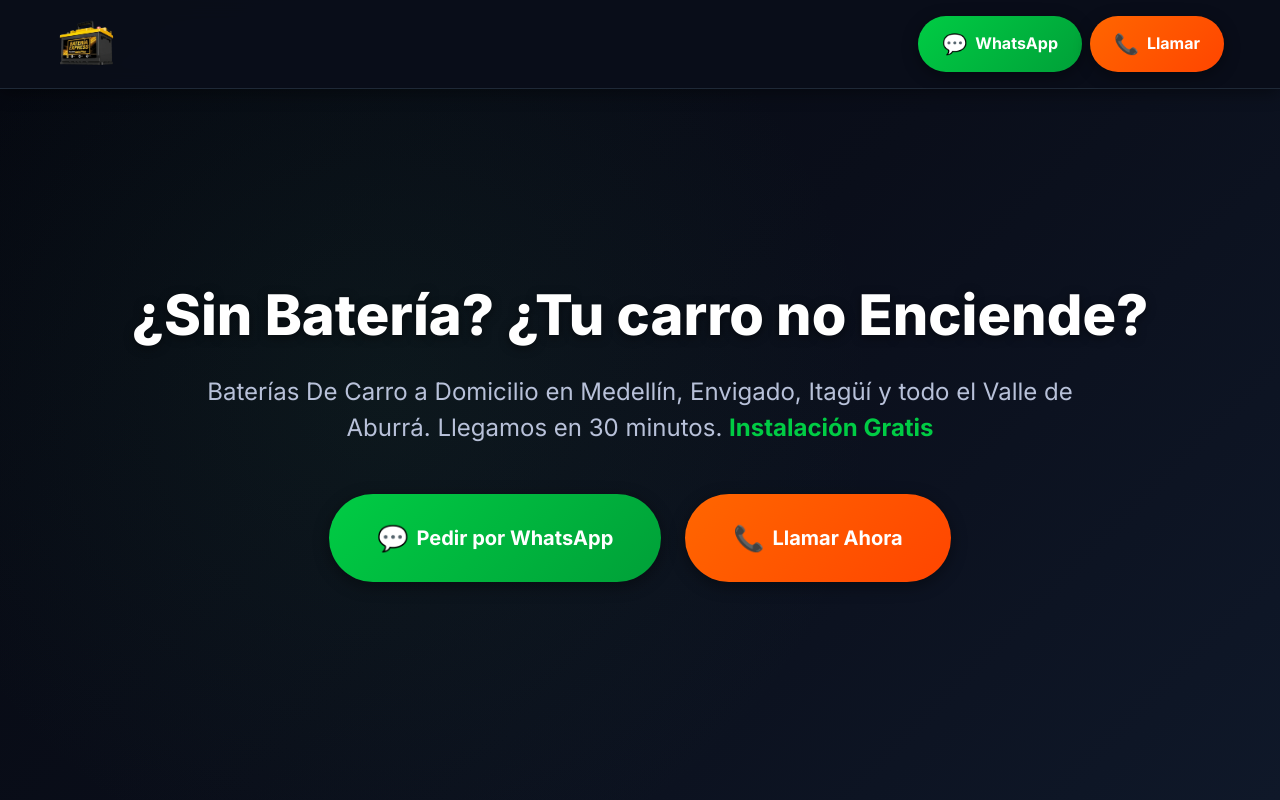
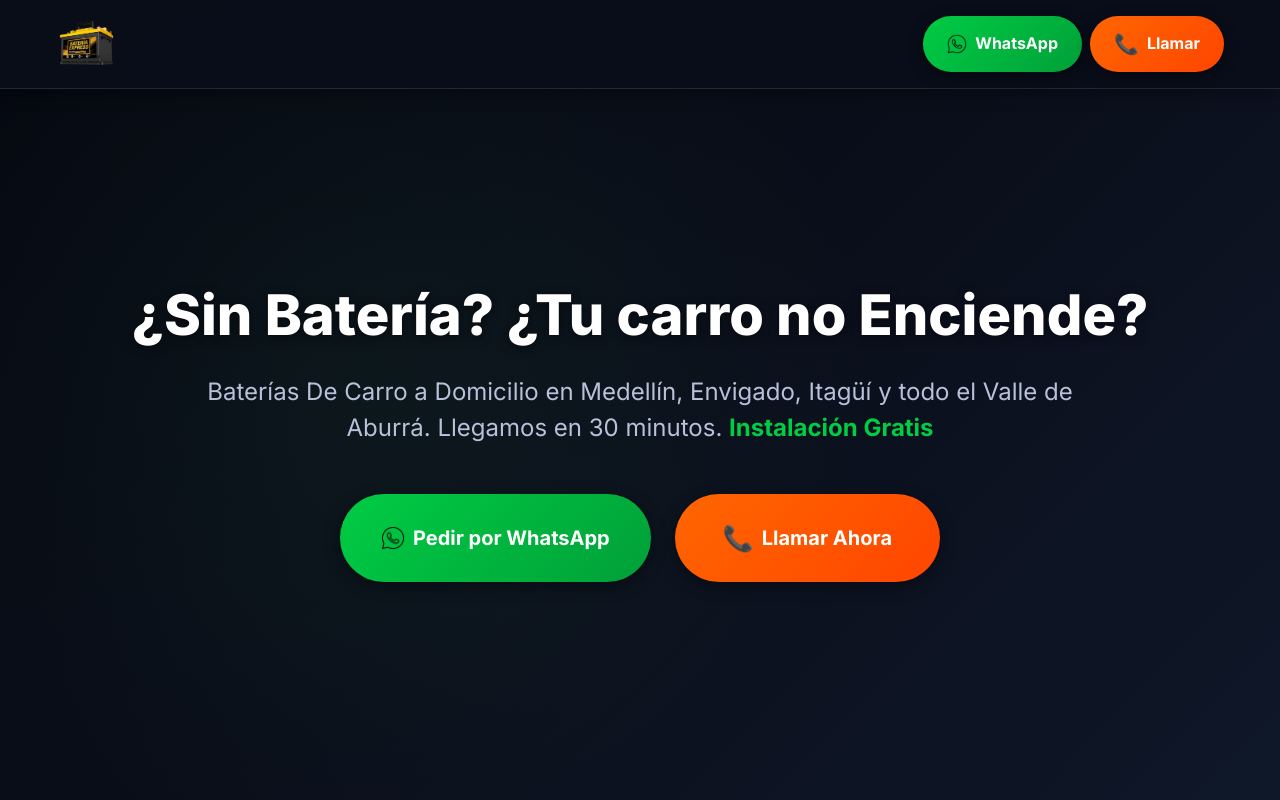
Before and after one commit to bateriasadomicilio-4/gratis, a plain HTML site: page index.html in a window 1280 px wide. Shown: the top 800 px of the page. Drawn offline with Linux system fonts and the light colour scheme.

Commit message:
Add files via upload

```diff
--- a/index.html
+++ b/index.html
@@ -68,7 +68,7 @@
             <div class="header-ctas">
                 <a href="https://tinyurl.com/2bv86fy6?text=Hola!!!+%2ABaterias+thomas%2A.+Necesito+una+bateria+urgente"
                     class="btn btn-whatsapp btn-small" aria-label="Contactar por WhatsApp">
-                    <span class="btn-icon">💬</span>
+                    <img src="imagenes/icons8-whatsapp-50.png" alt="WhatsApp" class="btn-icon" width="20" height="20">
                     WhatsApp
                 </a>
                 <a href="https://tinyurl.com/3nc8kppt" class="btn btn-call btn-small" aria-label="Llamar ahora">
@@ -89,7 +89,7 @@
             <div class="hero-ctas">
                 <a href="https://tinyurl.com/2bv86fy6?text=Hola!!!+%2ABaterias+thomas%2A.+Necesito+una+bateria+a+domicilio"
                     class="btn btn-whatsapp btn-giant" aria-label="Pedir batería por WhatsApp">
-                    <span class="btn-icon">💬</span>
+                    <img src="imagenes/icons8-whatsapp-50.png" alt="WhatsApp" class="btn-icon" width="24" height="24">
                     Pedir por WhatsApp
                 </a>
                 <a href="https://tinyurl.com/3nc8kppt" class="btn btn-call btn-giant"
@@ -253,7 +253,7 @@
     <nav class="sticky-bottom-nav">
         <a href="https://tinyurl.com/2bv86fy6?text=Hola!!!+%2ABaterias+thomas%2A.+Necesito+ayuda"
             class="sticky-btn sticky-btn-whatsapp" aria-label="Contactar por WhatsApp">
-            <span class="sticky-btn-icon">💬</span>
+            <img src="imagenes/icons8-whatsapp-50.png" alt="WhatsApp" class="sticky-btn-icon" width="24" height="24">
             <span class="sticky-btn-text">WhatsApp</span>
         </a>
         <a href="https://tinyurl.com/3nc8kppt" class="sticky-btn sticky-btn-call" aria-label="Llamar ahora">
--- a/styles.css
+++ b/styles.css
@@ -3,11 +3,15 @@
    ========================================== */
 :root {
     /* Colores inspirados en taller mecánico latinoamericano y batería MAC */
-    --color-primary: #1a472a; /* Verde oscuro MAC */
+    --color-primary: #1a472a;
+    /* Verde oscuro MAC */
     --color-primary-light: #2d7a4a;
-    --color-secondary: #FF6600; /* Naranja acción */
-    --color-accent: #00cc44; /* Verde WhatsApp */
-    --color-bg-dark: #0a0e1a; /* Fondo principal oscuro */
+    --color-secondary: #FF6600;
+    /* Naranja acción */
+    --color-accent: #00cc44;
+    /* Verde WhatsApp */
+    --color-bg-dark: #0a0e1a;
+    /* Fondo principal oscuro */
     --color-bg-darker: #050810;
     --color-bg-card: #151b2e;
     --color-text-primary: #ffffff;
@@ -203,6 +207,10 @@ a {
 
 .btn-icon {
     font-size: 1.25em;
+    display: inline-flex;
+    align-items: center;
+    justify-content: center;
+    vertical-align: middle;
 }
 
 /* ==========================================
@@ -277,6 +285,7 @@ a {
         opacity: 0;
         transform: translateY(30px);
     }
+
     to {
         opacity: 1;
         transform: translateY(0);
@@ -565,6 +574,10 @@ a {
 
 .sticky-btn-icon {
     font-size: 1.75rem;
+    display: inline-flex;
+    align-items: center;
+    justify-content: center;
+    vertical-align: middle;
 }
 
 .sticky-btn-text {
@@ -581,11 +594,13 @@ a {
     }
 
     .sticky-bottom-nav {
-        display: none; /* Ocultar en desktop */
+        display: none;
+        /* Ocultar en desktop */
     }
 
     .footer {
-        padding-bottom: var(--spacing-xl); /* Sin espacio extra en desktop */
+        padding-bottom: var(--spacing-xl);
+        /* Sin espacio extra en desktop */
     }
 
     .header-ctas .btn {
```
